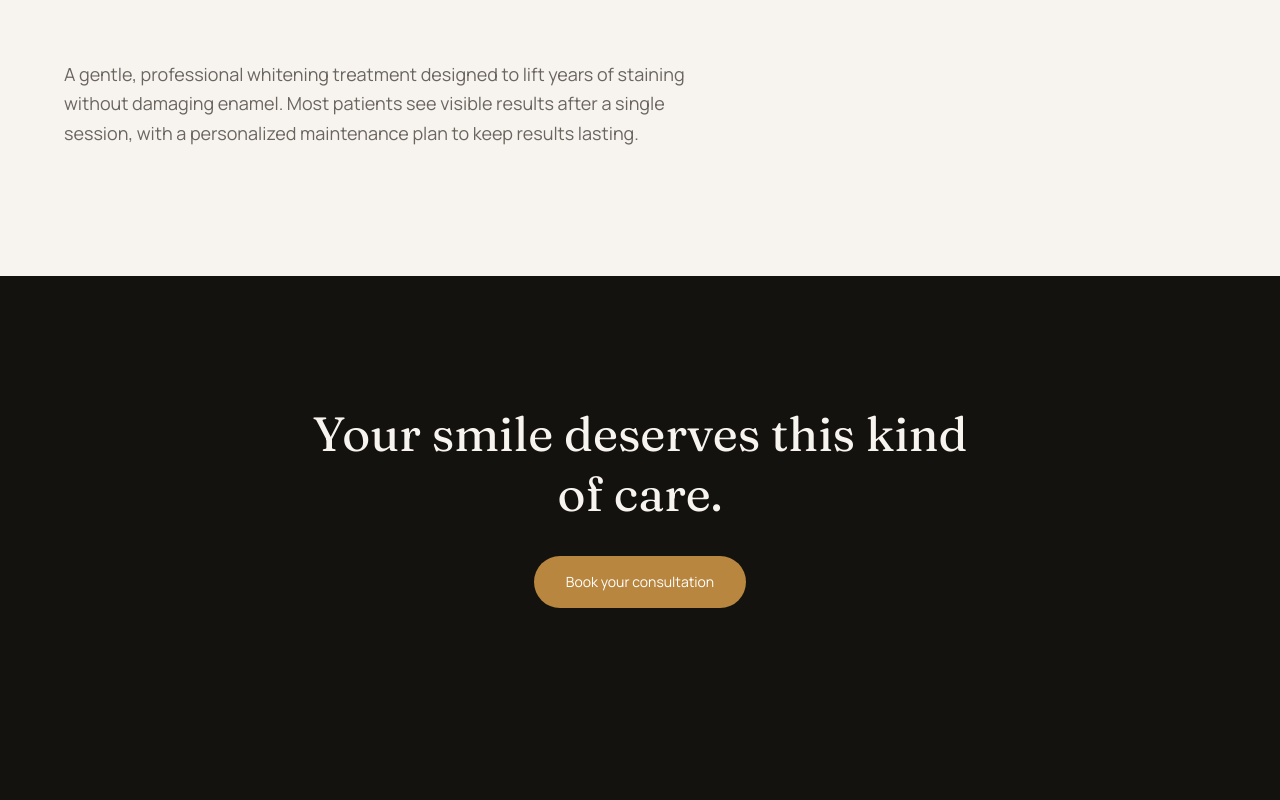
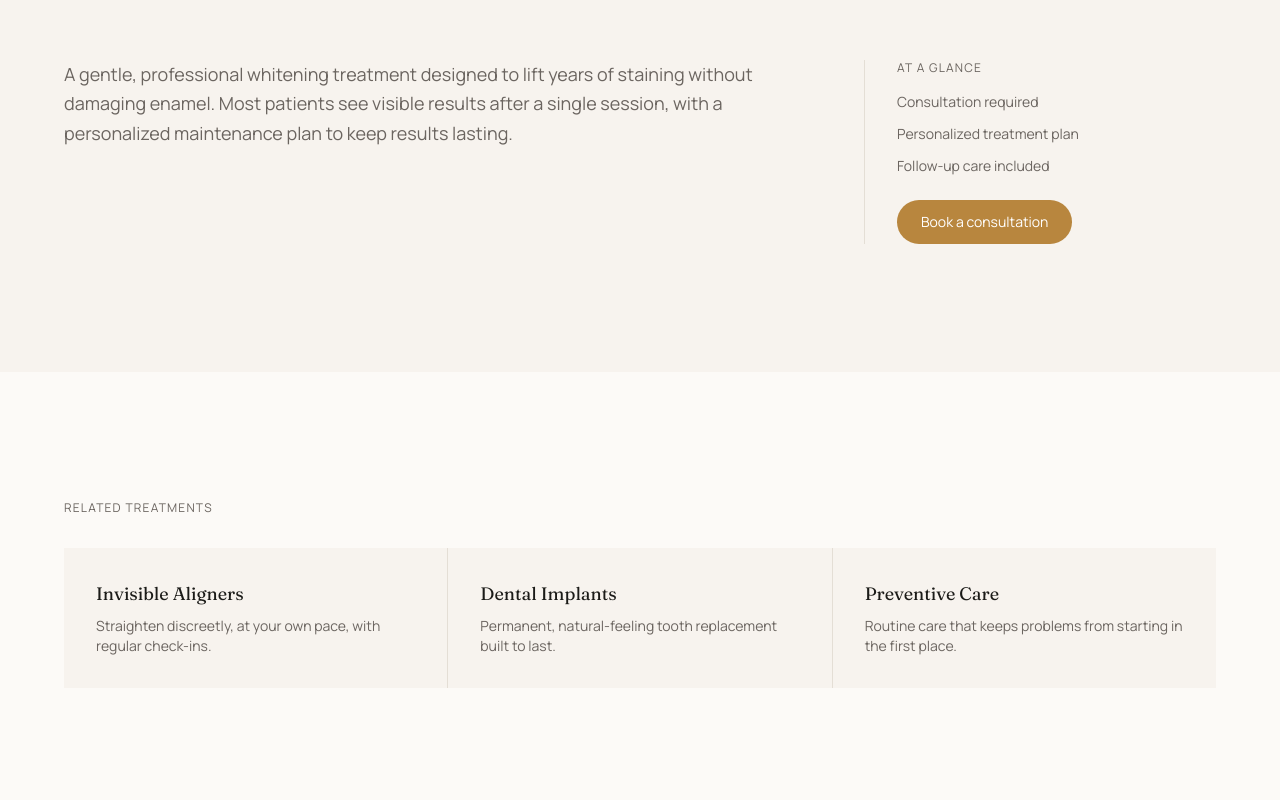
Before and after one commit to Fahad13-jpg/smile-atelier, a Next.js app in the folder frontend/: page /treatments/cosmetic-whitening in a window 1280 px wide. Shown: the part 540-1340 px from the top of the page. Built offline with nearby package versions, Linux system fonts and the light colour scheme.

Commit message:
Improve treatment and team detail pages with related content

```diff
--- a/frontend/src/app/team/[slug]/page.tsx
+++ b/frontend/src/app/team/[slug]/page.tsx
@@ -1,4 +1,5 @@
 import { notFound } from "next/navigation";
+import Link from "next/link";
 import Image from "next/image";
 import PageHero from "@/components/ui/PageHero";
 import Container from "@/components/layout/Container";
@@ -13,6 +14,8 @@ export default function TeamDetailPage({ params }: { params: { slug: string } })
   const member = getTeamMember(params.slug);
   if (!member) notFound();
 
+  const others = team.filter((t) => t.slug !== member.slug);
+
   return (
     <main>
       <PageHero eyebrow={member.role} title={member.name} />
@@ -22,10 +25,38 @@ export default function TeamDetailPage({ params }: { params: { slug: string } })
             <div className="relative aspect-square rounded-2xl overflow-hidden">
               <Image src={member.image} alt={member.name} fill sizes="(max-width: 768px) 100vw, 50vw" className="object-cover" />
             </div>
-            <p className="text-foreground-muted text-lg leading-relaxed">{member.longBio}</p>
+            <div>
+              <p className="text-foreground-muted text-lg leading-relaxed mb-8">{member.longBio}</p>
+              <Link
+                href="/book"
+                className="inline-flex items-center rounded-full bg-accent px-6 py-3 text-sm text-accent-foreground hover:opacity-90 transition-opacity"
+              >
+                Book with {member.name.split(" ")[1]}
+              </Link>
+            </div>
           </div>
         </Container>
       </section>
+
+      <section className="section bg-surface-elevated">
+        <Container>
+          <p className="text-xs uppercase tracking-widest text-foreground-muted mb-8">Rest of the team</p>
+          <div className="grid grid-cols-1 md:grid-cols-2 gap-8">
+            {others.map((t) => (
+              <Link key={t.slug} href={`/team/${t.slug}`} className="group flex items-center gap-4 cursor-pointer">
+                <div className="relative w-16 h-16 rounded-full overflow-hidden shrink-0">
+                  <Image src={t.image} alt={t.name} fill sizes="64px" className="object-cover" />
+                </div>
+                <div>
+                  <p className="font-display group-hover:text-accent transition-colors">{t.name}</p>
+                  <p className="text-sm text-foreground-muted">{t.role}</p>
+                </div>
+              </Link>
+            ))}
+          </div>
+        </Container>
+      </section>
+
       <BookingCTA />
     </main>
   );
--- a/frontend/src/app/treatments/[slug]/page.tsx
+++ b/frontend/src/app/treatments/[slug]/page.tsx
@@ -1,4 +1,5 @@
 import { notFound } from "next/navigation";
+import Link from "next/link";
 import PageHero from "@/components/ui/PageHero";
 import Container from "@/components/layout/Container";
 import BookingCTA from "@/components/booking/BookingCTA";
@@ -12,20 +13,54 @@ export default function TreatmentDetailPage({ params }: { params: { slug: string
   const treatment = getTreatment(params.slug);
   if (!treatment) notFound();
 
+  const related = treatments.filter((t) => t.slug !== treatment.slug).slice(0, 3);
+
   return (
     <main>
-      <PageHero
-        eyebrow={treatment.category}
-        title={treatment.name}
-        description={treatment.desc}
-      />
+      <PageHero eyebrow={treatment.category} title={treatment.name} description={treatment.desc} />
+
       <section className="section">
         <Container>
-          <p className="max-w-2xl text-foreground-muted text-lg leading-relaxed">
-            {treatment.longDesc}
-          </p>
+          <div className="grid grid-cols-1 md:grid-cols-3 gap-12">
+            <p className="md:col-span-2 text-foreground-muted text-lg leading-relaxed">
+              {treatment.longDesc}
+            </p>
+            <div className="border-l border-border pl-8">
+              <p className="text-xs uppercase tracking-widest text-foreground-muted mb-4">At a glance</p>
+              <ul className="space-y-3 text-sm text-foreground-muted">
+                <li>Consultation required</li>
+                <li>Personalized treatment plan</li>
+                <li>Follow-up care included</li>
+              </ul>
+              <Link
+                href="/book"
+                className="mt-6 inline-flex items-center rounded-full bg-accent px-6 py-3 text-sm text-accent-foreground hover:opacity-90 transition-opacity"
+              >
+                Book a consultation
+              </Link>
+            </div>
+          </div>
         </Container>
       </section>
+
+      <section className="section bg-surface-elevated">
+        <Container>
+          <p className="text-xs uppercase tracking-widest text-foreground-muted mb-8">Related treatments</p>
+          <div className="grid grid-cols-1 md:grid-cols-3 gap-px bg-border">
+            {related.map((t) => (
+              <Link
+                key={t.slug}
+                href={`/treatments/${t.slug}`}
+                className="group bg-background p-8 transition-all duration-300 hover:shadow-xl hover:-translate-y-1 hover:z-10 relative block"
+              >
+                <h3 className="font-display text-lg mb-2 group-hover:text-accent transition-colors">{t.name}</h3>
+                <p className="text-sm text-foreground-muted">{t.desc}</p>
+              </Link>
+            ))}
+          </div>
+        </Container>
+      </section>
+
       <BookingCTA />
     </main>
   );
```
